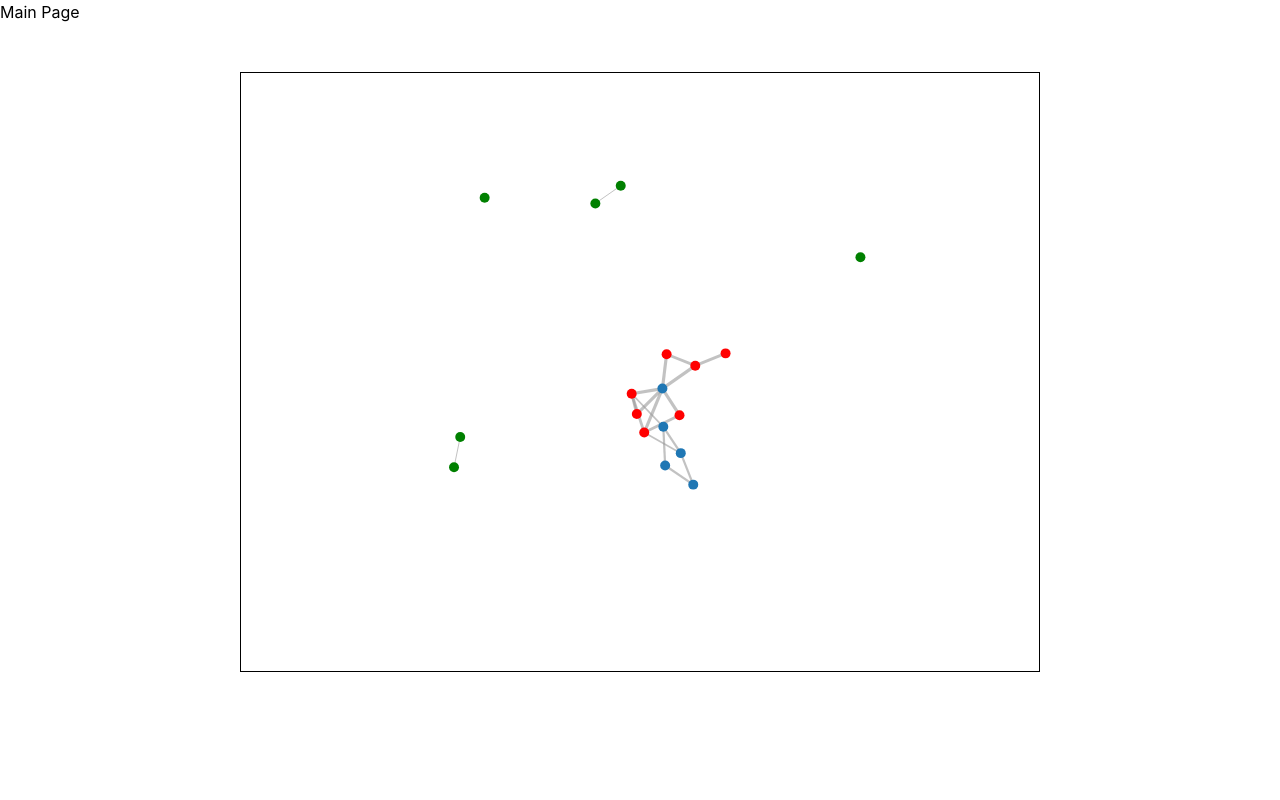
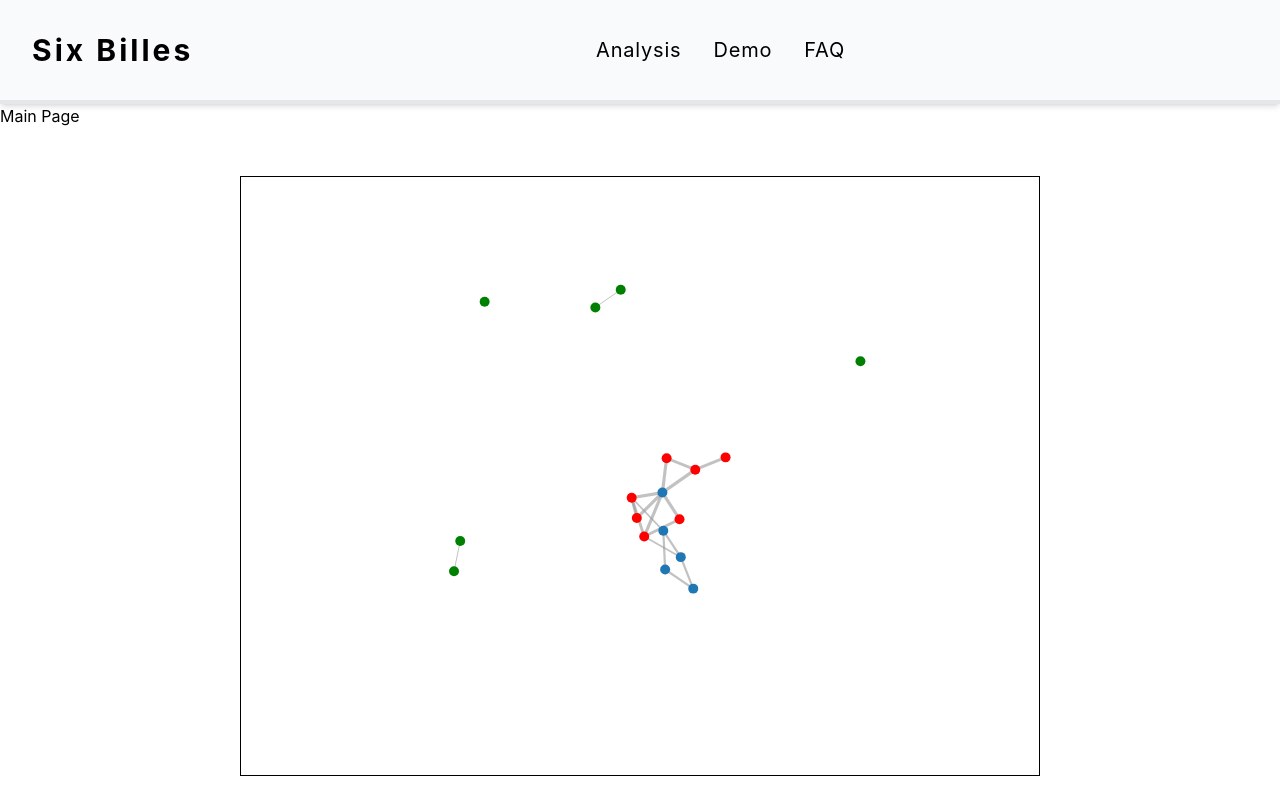
Before and after one commit to muhuuh/sybile, a React (Create React App) app: page / in a window 1280 px wide. Built offline with nearby package versions, Linux system fonts and the light colour scheme.

Commit message:
basic template for main page done

```diff
--- a/package.json
+++ b/package.json
@@ -12,6 +12,7 @@
     "postcss": "^8.4.38",
     "react": "^18.2.0",
     "react-dom": "^18.2.0",
+    "react-dropzone": "^14.2.3",
     "react-redux": "^9.1.0",
     "react-router-dom": "^6.22.3",
     "react-scripts": "5.0.1",
--- a/src/App.js
+++ b/src/App.js
@@ -1,12 +1,16 @@
 import { Routes, Route } from "react-router-dom";
-import VisualMain from "./components/Main/VisualMain";
+import VisualMain from "./components/Main/Visual/VisualMain";
+import Header from "./components/Header";
+import Main from "./components/Main/Main";
 
 const App = () => {
   return (
     <div className="App">
+      <Header />
       <Routes>
         <Route path="/" element={<VisualMain />} />
-        <Route path="/main" element={<VisualMain />} />
+        <Route path="/main" element={<Main />} />
+        <Route path="/main/analysis" element={<VisualMain />} />
       </Routes>
     </div>
   );
--- a/src/components/Header.js
+++ b/src/components/Header.js
@@ -1,7 +1,23 @@
 import React from "react";
+import { NavLink } from "react-router-dom";
 
 const Header = () => {
-  return <div></div>;
+  return (
+    <header className="bg-gray-50 px-8 py-8 flex justify-center items-center border-b-4 border-türkisDark px-24 shadow-md">
+      <div className="text-3xl font-bold tracking-widest">Six Billes</div>
+      <div className="flex flex-grow justify-center gap-x-8 tracking-wider">
+        <NavLink to="/main" activeClassName="underline" className="text-xl ">
+          Analysis
+        </NavLink>
+        <NavLink to="/demo" activeClassName="underline" className="text-xl">
+          Demo
+        </NavLink>
+        <NavLink to="/faq" activeClassName="underline" className="text-xl">
+          FAQ
+        </NavLink>
+      </div>
+    </header>
+  );
 };
 
 export default Header;
--- /dev/null
+++ b/src/components/Main/Main.js
@@ -0,0 +1,56 @@
+import React, { useCallback } from "react";
+import { useDropzone } from "react-dropzone";
+
+function Main() {
+  const onDrop = useCallback((acceptedFiles) => {
+    // Handle file upload
+    const file = acceptedFiles[0];
+    console.log(file);
+    // Add logic too process csv file (send to backend)
+  }, []);
+
+  const { getRootProps, getInputProps, isDragActive } = useDropzone({
+    onDrop,
+    accept: ".csv",
+  });
+
+  return (
+    <main className="bg-gray-100 min-h-screen p-8">
+      <div className="text-center">
+        <h1 className="text-2xl font-bold text-gray-900 mb-4">
+          Reward your users, and not airdrop farmers
+        </h1>
+        <p className="text-gray-700 mb-6">
+          Leverage Machine Learning and AI to filter out sybile attackers from
+          your airdrop
+        </p>
+      </div>
+      <section className="max-w-6xl mx-auto bg-white rounded-lg shadow-md p-8">
+        <div
+          {...getRootProps()}
+          className="flex flex-col items-center justify-center border-2 border-dashed border-teal-400 rounded-md py-16 mb-4"
+        >
+          <input {...getInputProps()} />
+          {isDragActive ? (
+            <p className="text-teal-600">Drop the files here ...</p>
+          ) : (
+            <p className="text-teal-600">
+              Drag 'n' drop a CSV file here, or click to select a file
+            </p>
+          )}
+          <button className="mt-4 bg-teal-500 text-white px-4 py-2 rounded-md">
+            Upload addresses (csv file)
+          </button>
+        </div>
+        <p className="text-sm text-gray-500">
+          Need help to gather all addresses that need to be analyzed?{" "}
+          <a href="#" className="text-teal-600 hover:underline">
+            Contact us!
+          </a>
+        </p>
+      </section>
+    </main>
+  );
+}
+
+export default Main;
```
Also changed, not shown: src/components/Main/Visual/GraphVisualization.js (renamed from src/components/Main/GraphVisualization.js), src/components/Main/Visual/VisualMain.js (renamed from src/components/Main/VisualMain.js), 1 other file (tests, documents, lock files or other folders).
